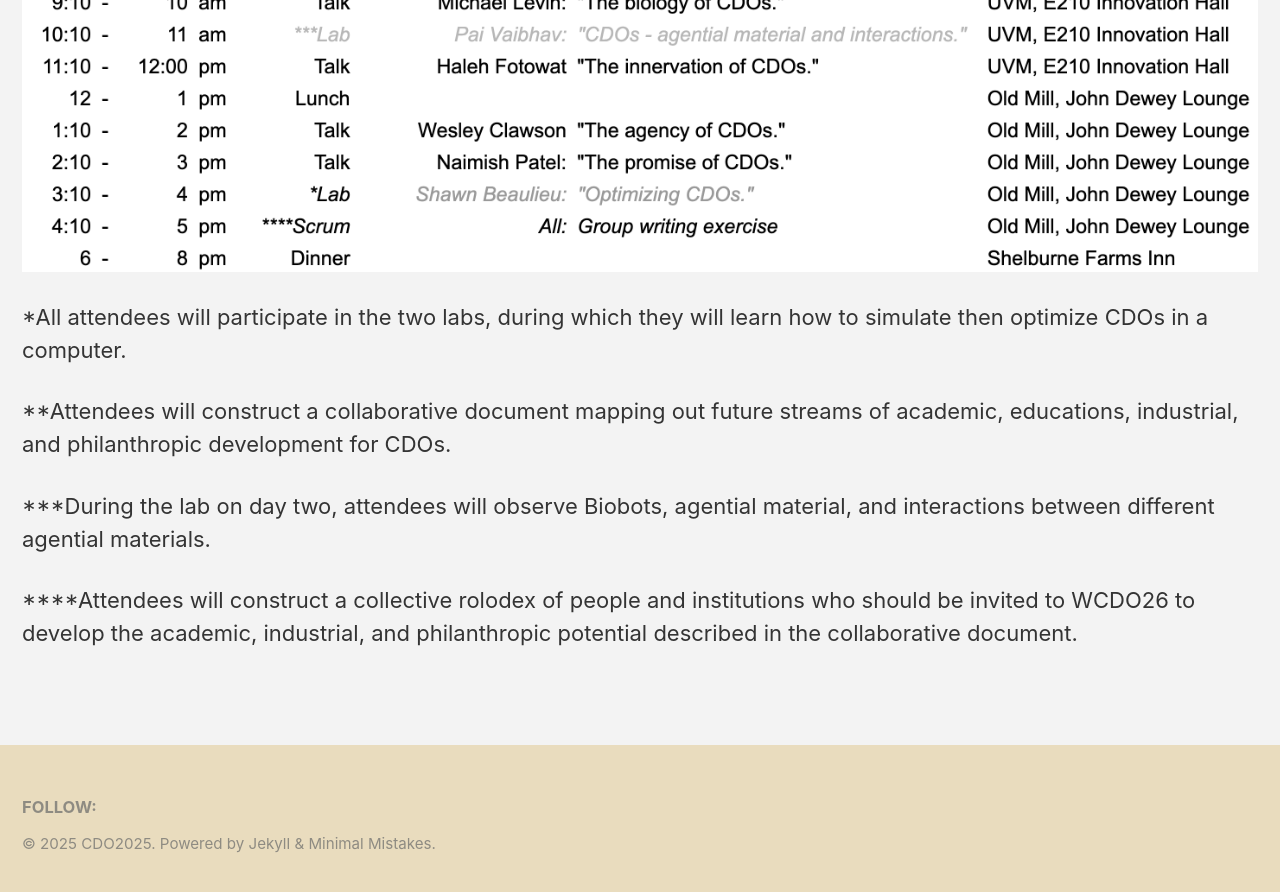
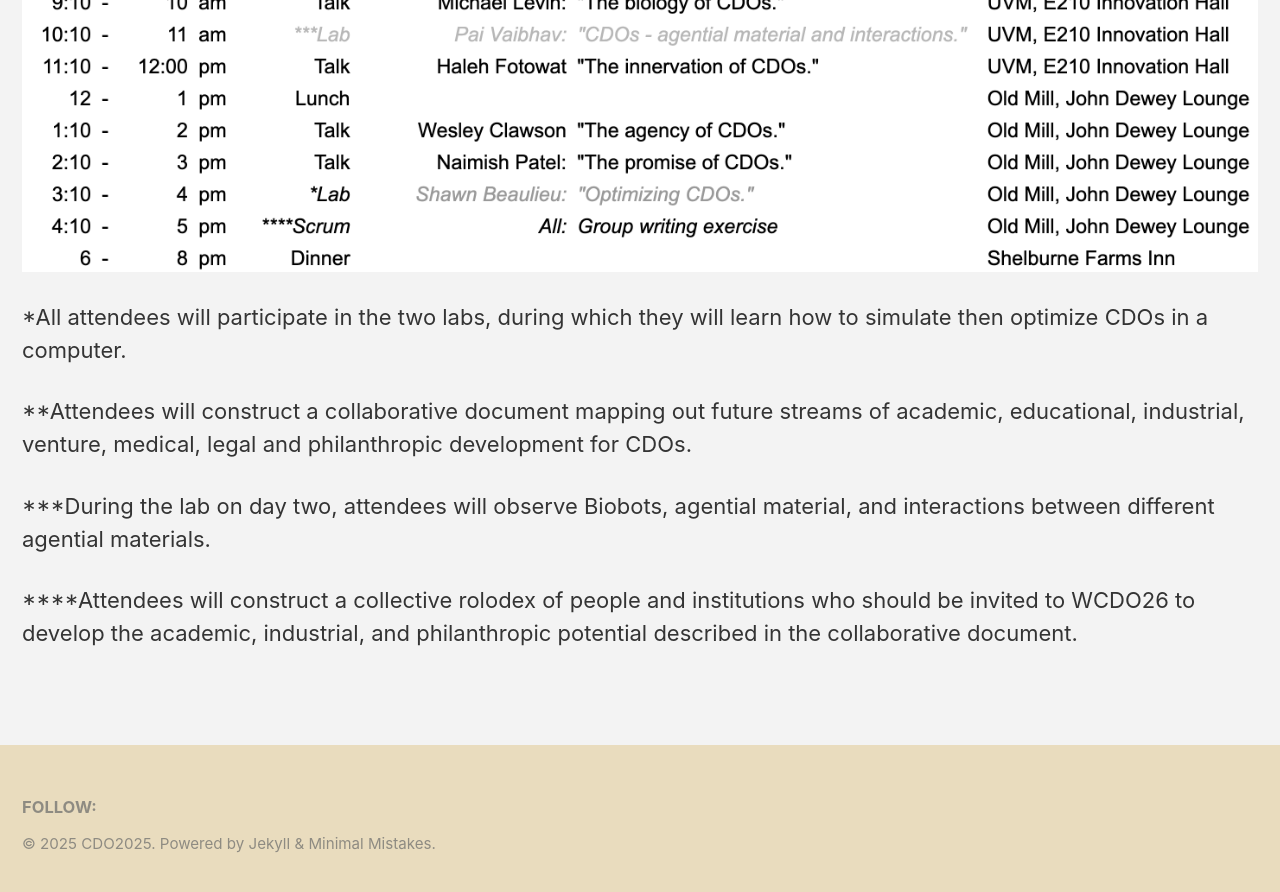
Before and after one commit to CDO2025/cdo2025.github.io, a Jekyll site: the page built from _pages/schedule.md, in a window 1280 px wide and 900 px high, scrolled down 877 px. Shown: the top 892 px of the window. Built offline with Jekyll 4.4.1, drawn with Linux system fonts in a browser that asks for light colours; cached includes are drawn as plain includes.

Commit message:
Update schedule.md

```diff
--- a/_pages/schedule.md
+++ b/_pages/schedule.md
@@ -24,7 +24,7 @@ intro:
 
 *All attendees will participate in the two labs, during which they will learn how to simulate then optimize CDOs in a computer.
 
-**Attendees will construct a collaborative document mapping out future streams of academic, educations, industrial, and philanthropic development for CDOs.
+**Attendees will construct a collaborative document mapping out future streams of academic, educational, industrial, venture, medical, legal and philanthropic development for CDOs.
 
 ***During the lab on day two, attendees will observe Biobots, agential material, and interactions between different agential materials.
 
```
